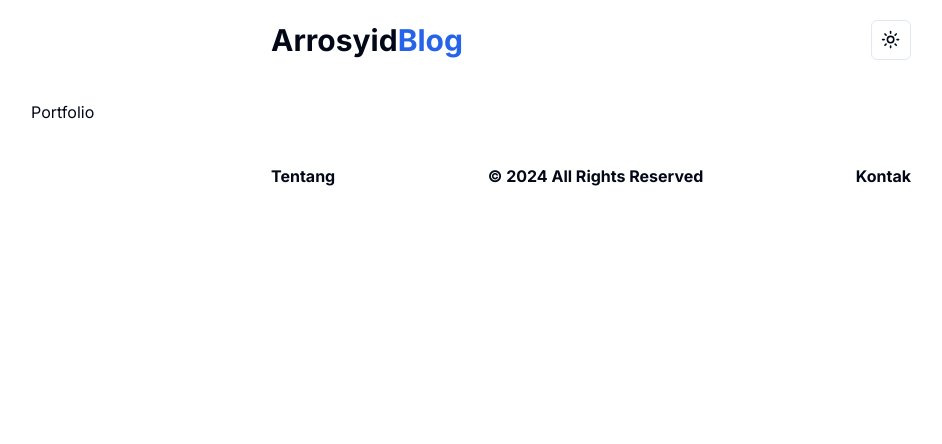
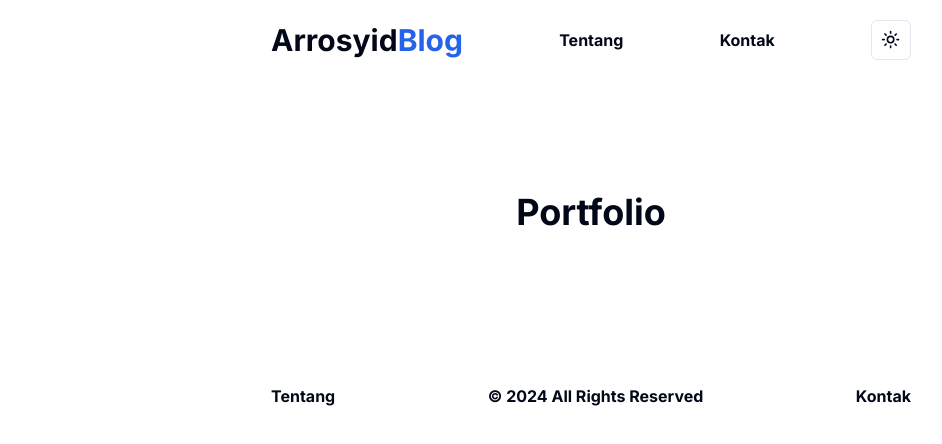
Before and after one commit to Rearguard98/personalweb, a Next.js app: page /portfolio in a window 1280 px wide. Shown: the top 444 px of the page, without its empty margins (49-991 px from the left). Built offline with nearby package versions, Linux system fonts and the light colour scheme.

Commit message:
fixing width text container in post

```diff
--- a/app/blog/[slug]/page.tsx
+++ b/app/blog/[slug]/page.tsx
@@ -25,10 +25,10 @@ export default async function BlogArticle({
     const data: singlePost = await getData(params.slug);
 
     return (
-        <div className="w-auto mt-10 items-center mb-50px">
+        <div className="w-full mt-28 items-center mb-28">
         <h1 className="mt-2 block text-3xl text-center leading-8 font-bold tracking-tight sm:text-4xl">{data.title}</h1>
-<Image src={urlFor(data.poster).url()} width={1920} height={1080} alt="image" className="items-center w-auto rounded-lg mt-10 border" priority/>
-<div className="mt-16 prose prose-blue prose-lg dark:prose-invert prose-li:marker:text-primary">
+<Image src={urlFor(data.poster).url()} width={1920} height={1080} alt="image" className="items-center w-full rounded-lg mt-10 border" priority/>
+<div className="mt-16 prose-blue prose-lg dark:prose-invert prose-li:marker:text-primary w-full">
     <PortableText value={data.content}/>
 </div>
 </div>
--- a/app/components/Navigasi.tsx
+++ b/app/components/Navigasi.tsx
@@ -7,6 +7,12 @@ export default function Navigasi(){
         <Link href="/" className="font-bold text-3xl">
             Arrosyid<span className="text-primary">Blog</span>
         </Link>
+        <Link href="/tentang" className="font-bold text-l">
+                Tentang
+        </Link>
+        <Link href="/kontak" className="font-bold text-l">
+                Kontak
+        </Link>
 
         <ModeToggle/>
         </nav>
--- a/app/kontak/page.tsx
+++ b/app/kontak/page.tsx
@@ -29,8 +29,8 @@ export const metadata = {
 }
 export default async function Kontak() {
     return (
-        <div className="w-full max-w-6xl grid grid-cols-1 md:grid-cols-2 mt-5 gap-5">
-            <h1>Kontak</h1>
-        </div>
+        < div className = "w-full max-w-6xl md:container md:mx-auto content-center text-center items-center my-28" >
+        <h1 className="text-4xl text-center font-bold">Kontak</h1>
+        </div >
     )
 }
--- a/app/portfolio/page.tsx
+++ b/app/portfolio/page.tsx
@@ -28,8 +28,8 @@ export const metadata = {
 }
 export default async function Portfolio() {
     return (
-        <div className="w-full max-w-6xl grid grid-cols-1 md:grid-cols-2 mt-5 gap-5">
-            <h1>Portfolio</h1>
-        </div>
+        < div className="w-full max-w-6xl md:container md:mx-auto content-center text-center items-center my-28" >
+            <h1 className="text-4xl text-center font-bold">Portfolio</h1>
+        </div >
     )
 }
--- a/app/tentang/page.tsx
+++ b/app/tentang/page.tsx
@@ -29,7 +29,7 @@ export const metadata = {
 }
 export default async function Tentang(){
 return (
-    <div className="w-full max-w-6xl md:container md:mx-auto content-center text-center items-center my-14">
+    <div className="w-full max-w-6xl md:container md:mx-auto content-center text-center items-center my-28">
         <h1 className="text-4xl text-center line-clamp-2 font-bold">Tentang</h1>
         <p className="text-left text-small pt-5 text-gray-600 dark:text-gray-300">Halo, perkenalkan nama saya Arrosyid Al-Ayubi. Saya seorang mahasiswa jurusan Dirasat Islamiyah (Studi Islam) di Universitas Islam Negeri Syarif hidayatullah Jakarta. </p>
         <p className="text-left text-small pt-5 text-gray-600 dark:text-gray-300">Saya belajar membuat website dari kelas 2 MA di Pondok Pesantren Modern Al-Hassan, Bekasi. dan berlanjut sampai sekarang. Awalnya saya memilih jurusan Sistem Informasi di UIN, sayangnya saya tidak lulus disana saat Pendaftaran Mandiri tapi lulus di Studi agama karena saya ada fondasi di Keagamaan.</p>
```
